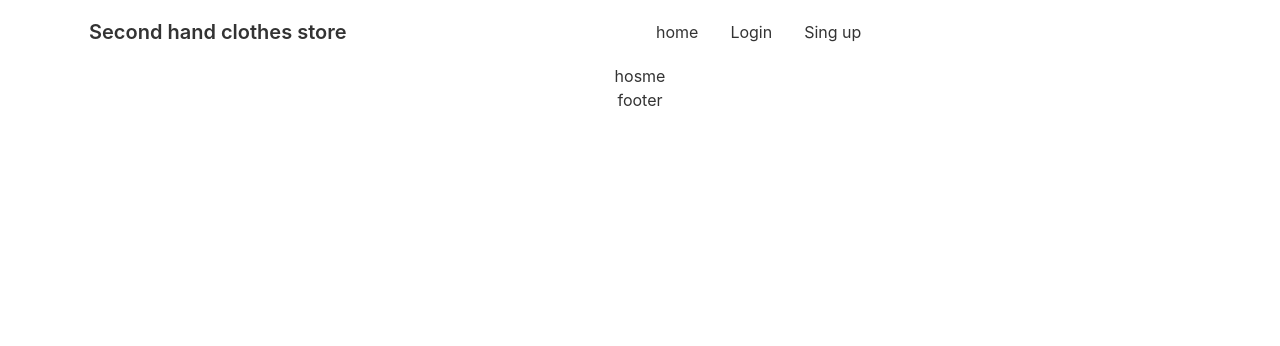
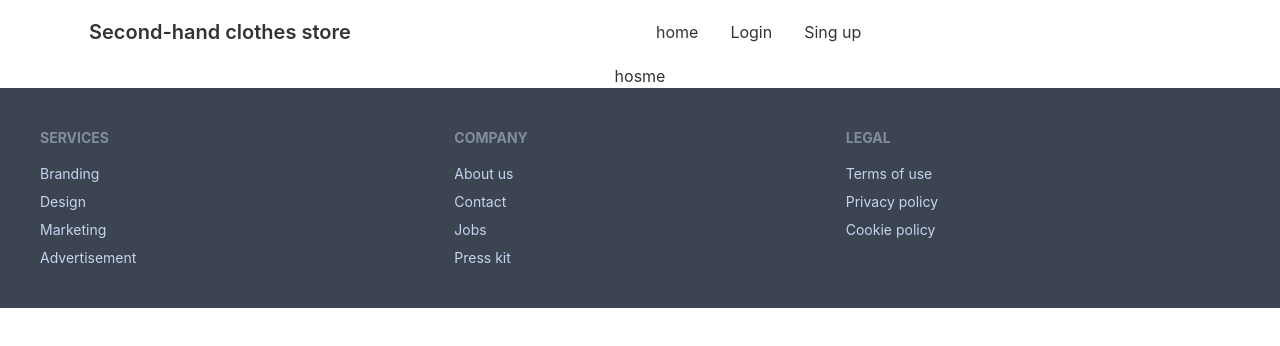
Before and after one commit to MahamudaM/Clothe-resale-client, a React (Create React App) app: page / in a window 1280 px wide. Shown: the top 346 px of the page. Built offline with nearby package versions, Linux system fonts and the light colour scheme.

Commit message:
create footer

```diff
--- a/src/SharePages/Footer/Footer.js
+++ b/src/SharePages/Footer/Footer.js
@@ -2,9 +2,29 @@
 
 const Footer = () => {
     return (
-        <div>
-            <p>footer</p>
-        </div>
+
+<footer className="footer p-10 bg-neutral text-neutral-content">
+  <div>
+    <span className="footer-title">Services</span>
+    <a href='/' className="link link-hover">Branding</a>
+    <a href='/'  className="link link-hover">Design</a>
+    <a href='/' className="link link-hover">Marketing</a>
+    <a href='/' className="link link-hover">Advertisement</a>
+  </div>
+  <div>
+    <span className="footer-title">Company</span>
+    <a href='/'  className="link link-hover">About us</a>
+    <a href='/'  className="link link-hover">Contact</a>
+    <a href='/' className="link link-hover">Jobs</a>
+    <a href='/' className="link link-hover">Press kit</a>
+  </div>
+  <div>
+    <span className="footer-title">Legal</span>
+    <a href='/'  className="link link-hover">Terms of use</a>
+    <a href='/'className="link link-hover">Privacy policy</a>
+    <a href='/' className="link link-hover">Cookie policy</a>
+  </div>
+</footer>
     );
 };
 
--- a/src/SharePages/Hader/Hader.js
+++ b/src/SharePages/Hader/Hader.js
@@ -20,7 +20,7 @@
 
             </ul>
           </div>
-          <a href='/' className="btn btn-ghost normal-case text-xl">Second hand  clothes store</a>
+          <a href='/' className="btn btn-ghost normal-case text-xl">Second-hand clothes store</a>
         </div>
         <div className="navbar-center hidden lg:flex">
           <ul className="menu menu-horizontal p-0">
```
Also changed, not shown: src/assets/image/image (1).jpg (added).
